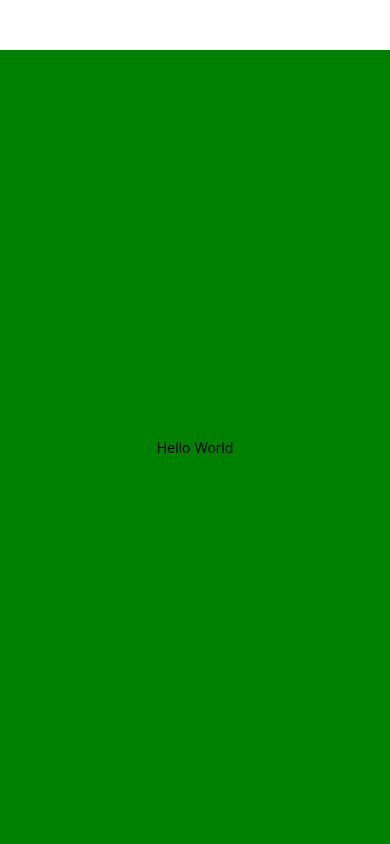
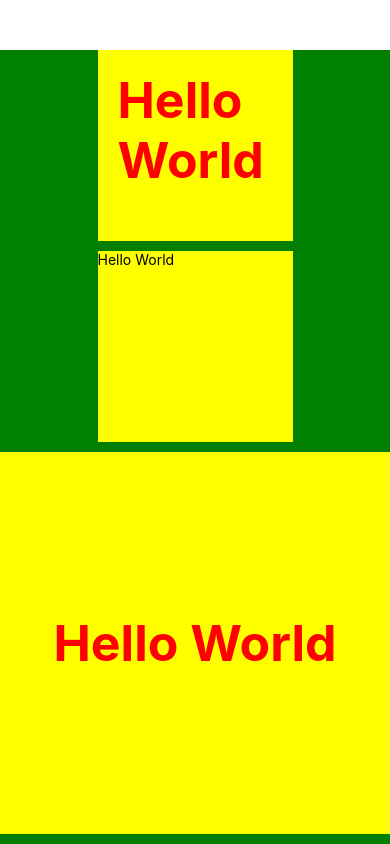
Before and after one commit to kkwondev/react-native, a React Native app: screen / in a window 390 px wide. Built offline with nearby package versions, Linux system fonts and the light colour scheme.

Commit message:
[Style] react-native StyleSheet.create 02

```diff
--- a/App.js
+++ b/App.js
@@ -13,7 +13,15 @@
   return (
     // 화면을 렌더링 하기위해서는 View 태그가 필요하다. View는 화면을 채우는 컨테이너
     <View style={styles.mainView}>
-      <Text>Hello World</Text>
+      <View style={styles.subView}>
+        <Text style={styles.mainText}>Hello World</Text>
+      </View>
+      <View style={styles.subView}>
+        <Text>Hello World</Text>
+      </View>
+      <View style={styles.anotherSubView}>
+        <Text style={styles.mainText}>Hello World</Text>
+      </View>
     </View>
   );
 }
@@ -27,6 +35,26 @@
     alignItems: 'center',
     justifyContent: 'center',
   },
+  subView: {
+    width: '50%',
+    flex: 1,
+    backgroundColor: 'yellow',
+    marginBottom: 10,
+  },
+  anotherSubView: {
+    flex: 2,
+    backgroundColor: 'yellow',
+    marginBottom: 10,
+    width: '100%',
+    alignItems: 'center',
+    justifyContent: 'center',
+  },
+  mainText: {
+    fontSize: 50,
+    fontWeight: 'bold',
+    color: 'red',
+    padding: 20,
+  },
 });
 
 export default App;
```
